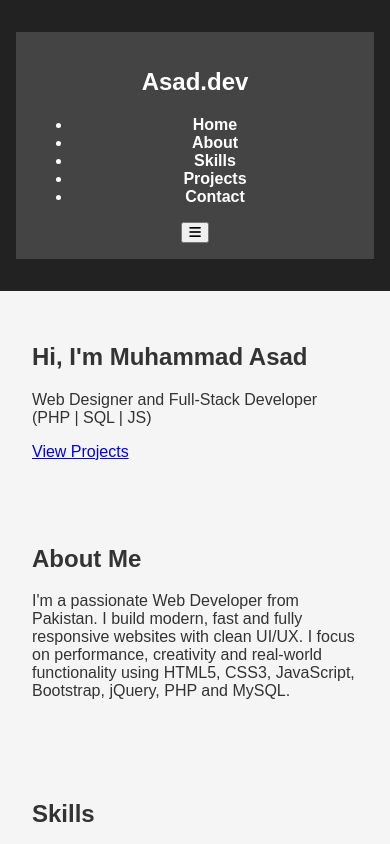
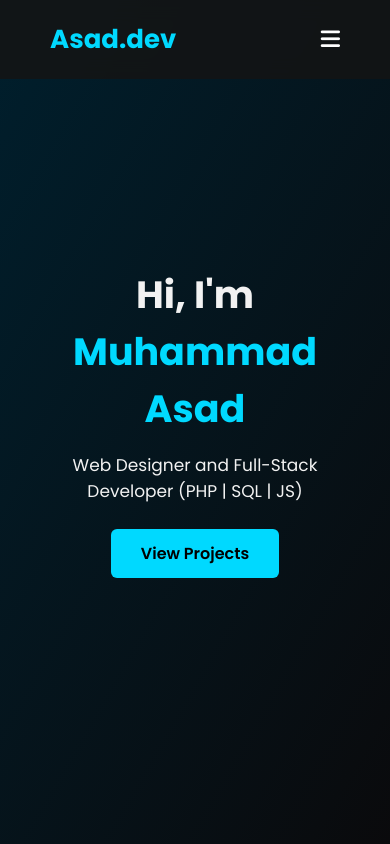
Before and after one commit to aiylen/My-Portfolio-, a plain HTML site: page index.html in a window 390 px wide. Shown: the top 844 px of the page. Drawn offline with Linux system fonts and the light colour scheme; a script that the page names is missing.

Commit message:
Refactor CSS for improved styling and layout

```diff
--- a/style.css
+++ b/style.css
@@ -1,47 +1,205 @@
-body {
-  font-family: Arial, sans-serif;
+@import url('https://fonts.googleapis.com/css2?family=Poppins:wght@300;400;500;600;700&display=swap');
+
+* {
   margin: 0;
-  background-color: #f5f5f5;
-  color: #333;
+  padding: 0;
+  box-sizing: border-box;
+  scroll-behavior: smooth;
 }
 
-header {
-  background: #222;
-  color: #fff;
-  text-align: center;
-  padding: 2rem 1rem;
+body {
+  font-family: 'Poppins', sans-serif;
+  background: #0e0e10;
+  color: #f2f2f2;
 }
 
-nav {
-  text-align: center;
-  background: #444;
-  padding: 1rem;
+/* NAVBAR */
+.navbar {
+  width: 100%;
+  padding: 20px 50px;
+  display: flex;
+  justify-content: space-between;
+  align-items: center;
+  background: rgba(20, 20, 20, 0.85);
+  backdrop-filter: blur(10px);
+  position: fixed;
+  top: 0;
+  z-index: 1000;
 }
 
-nav a {
-  margin: 0 15px;
-  color: #fff;
-  text-decoration: none;
-  font-weight: bold;
+.logo {
+  font-size: 26px;
+  font-weight: 700;
+  color: #00d9ff;
 }
 
-section {
-  padding: 2rem;
-  max-width: 800px;
-  margin: auto;
+.nav-links {
+  display: flex;
+  gap: 30px;
 }
 
-.project {
-  background: #fff;
-  padding: 1rem;
-  margin: 1rem 0;
-  border-radius: 8px;
-  box-shadow: 0 0 8px rgba(0,0,0,0.1);
+.nav-links a {
+  color: #f2f2f2;
+  font-size: 16px;
+  text-decoration: none;
+  transition: 0.3s;
 }
 
+.nav-links a:hover {
+  color: #00d9ff;
+}
+
+#menu-btn {
+  display: none;
+  font-size: 22px;
+  background: none;
+  border: none;
+  color: white;
+}
+
+/* HERO SECTION */
+.hero {
+  height: 100vh;
+  display: flex;
+  justify-content: center;
+  align-items: center;
+  background: linear-gradient(120deg, #001f2d, #0a0a0c);
+  text-align: center;
+  padding: 0 30px;
+}
+
+.hero-text h1 {
+  font-size: 56px;
+  margin-bottom: 15px;
+}
+
+.hero-text h1 span {
+  color: #00d9ff;
+}
+
+.hero-text p {
+  font-size: 20px;
+  margin-bottom: 25px;
+}
+
+.btn {
+  display: inline-block;
+  padding: 12px 30px;
+  background: #00d9ff;
+  color: black;
+  text-decoration: none;
+  font-weight: 600;
+  border-radius: 6px;
+  transition: 0.3s;
+}
+
+.btn:hover {
+  background: #00b3d3;
+}
+
+/* GENERAL SECTIONS */
+.section {
+  padding: 100px 80px;
+  text-align: center;
+}
+
+.section h2 {
+  font-size: 40px;
+  margin-bottom: 30px;
+  color: #00d9ff;
+}
+
+/* SKILLS */
+.skills-grid {
+  margin-top: 40px;
+  display: grid;
+  grid-template-columns: repeat(auto-fit, minmax(200px, auto));
+  gap: 20px;
+}
+
+.skills-grid span {
+  padding: 15px;
+  background: #1a1a1d;
+  border-radius: 8px;
+  font-weight: 500;
+  transition: 0.3s;
+}
+
+.skills-grid span:hover {
+  background: #00d9ff;
+  color: black;
+}
+
+/* PROJECTS */
+.project-card {
+  background: #1a1a1d;
+  margin: 20px auto;
+  max-width: 750px;
+  padding: 25px;
+  border-radius: 10px;
+  transition: 0.3s;
+}
+
+.project-card:hover {
+  transform: translateY(-5px);
+  background: #232327;
+}
+
+.project-card a {
+  color: #00d9ff;
+  text-decoration: none;
+  font-weight: 600;
+}
+
+/* CONTACT */
+#contact p {
+  margin: 10px 0;
+  font-size: 18px;
+}
+
+#contact a {
+  color: #00d9ff;
+  text-decoration: none;
+}
+
+/* FOOTER */
 footer {
-  background: #222;
-  color: #fff;
+  padding: 35px;
+  background: #111113;
   text-align: center;
-  padding: 1rem;
+  color: #c6c6c6;
+  font-size: 15px;
 }
+
+/* RESPONSIVE NAVBAR */
+@media (max-width: 900px) {
+  .nav-links {
+    position: absolute;
+    top: 75px;
+    right: -100%;
+    flex-direction: column;
+    width: 200px;
+    background: #111113;
+    padding: 25px;
+    border-radius: 10px;
+    transition: 0.4s;
+    gap: 20px;
+  }
+
+  .nav-links.active {
+    right: 20px;
+  }
+
+  #menu-btn {
+    display: block;
+  }
+}
+
+@media (max-width: 600px) {
+  .hero-text h1 {
+    font-size: 38px;
+  }
+  .hero-text p {
+    font-size: 17px;
+  }
+}
```
